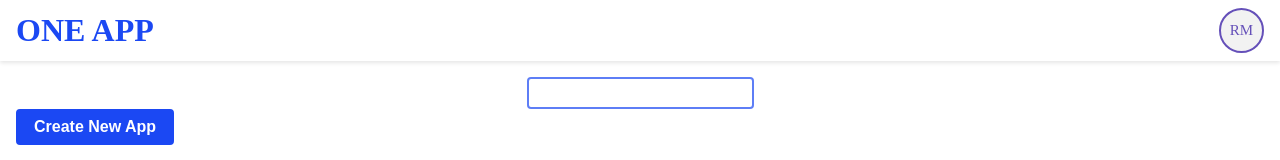
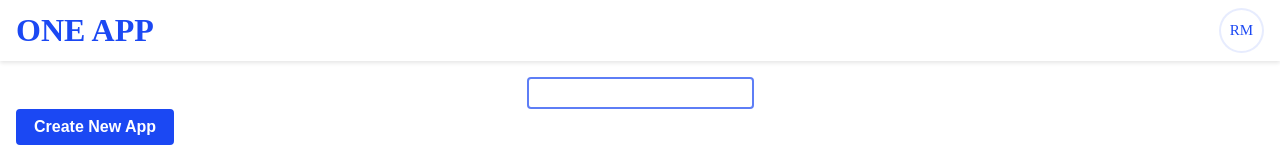
Before and after one commit to rsbh/superdash, a React (Vite) app in the folder frontend/: page / in a window 1280 px wide. Shown: the top 160 px of the page. Built offline with nearby package versions, Linux system fonts and the light colour scheme.

Commit message:
chore: update right sidebar style

```diff
--- a/frontend/src/components/Header/index.tsx
+++ b/frontend/src/components/Header/index.tsx
@@ -2,18 +2,19 @@ import { Link } from "react-router-dom";
 import styled from "styled-components";
 import Button from "../Button";
 import * as Avatar from "@radix-ui/react-avatar";
-import { blackA, violet } from "@radix-ui/colors";
 import { rgba } from "polished";
 
 const StyledHeader = styled.header`
   width: 100%;
-  background-color: white;
+  background-color: ${({ theme }) => theme.colors.white};
   min-height: 48px;
   padding: 8px 16px;
   display: flex;
   justify-content: space-between;
   align-items: center;
   box-shadow: 0 2px 4px 0 ${({ theme }) => rgba(theme.colors.black, 0.1)};
+  position: relative;
+  z-index: 20;
 `;
 
 const AvatarRoot = styled(Avatar.Root)`
@@ -26,8 +27,8 @@ const AvatarRoot = styled(Avatar.Root)`
   width: 45px;
   height: 45px;
   border-radius: 100%;
-  background-color: ${blackA.blackA1};
-  border: 2px solid ${violet.violet11};
+  background-color: ${({ theme }) => theme.colors.white};
+  border: 2px solid ${({ theme }) => rgba(theme.colors.primary, 0.1)};
 `;
 
 const AvatarFallback = styled(Avatar.Fallback)`
@@ -36,7 +37,7 @@ const AvatarFallback = styled(Avatar.Fallback)`
   display: flex;
   align-items: center;
   justify-content: center;
-  color: ${violet.violet11};
+  color: ${({ theme }) => theme.colors.primary};
   font-size: 15px;
   line-height: 1;
   font-weight: 500;
--- a/frontend/src/components/Select/index.tsx
+++ b/frontend/src/components/Select/index.tsx
@@ -26,8 +26,8 @@ const SelectTrigger = styled(RadixSelect.Trigger)`
   cursor: pointer;
   background: ${({ theme }) => theme.colors.white};
   border: 2px solid ${({ theme }) => theme.colors.primary};
-  color: #000;
-  min-width: 120px;
+  color: ${({ theme }) => theme.colors.black};
+  min-width: 80px;
 
   span {
     font-size: 16px;
@@ -40,8 +40,9 @@ const SelectContent = styled(RadixSelect.SelectContent)`
   background-color: ${({ theme }) => theme.colors.white};
   overflow: hidden;
   border-radius: 4px;
-  min-width: 120px;
-  padding: 8px;
+  min-width: 80px;
+  padding: 4px 2px;
+  z-index: 100;
 `;
 
 const SelectViewport = styled(RadixSelect.Viewport)`
--- a/frontend/src/index.css
+++ b/frontend/src/index.css
@@ -14,20 +14,10 @@ body {
 
 
 .drawer {
-  padding: 4px;
-  margin: 4px;
-
-  border: 1px solid black;
   width: 100%;
 }
 
-.component-small {
-  padding: 4px;
-  border-radius: 5%;
-  border: 1px solid black;
-  margin: 4px;
-  cursor: grab;
-}
+
 
 
 .widget-property-item {
--- a/frontend/src/pages/Editor/components/Sidebar.tsx
+++ b/frontend/src/pages/Editor/components/Sidebar.tsx
@@ -14,7 +14,9 @@ const StyledSidebar = styled.div`
   padding: 8px;
 `;
 
-const StyledLink = styled(Link)<{ isActive?: boolean }>`
+const StyledLink = styled(Link).withConfig({
+  shouldForwardProp: (prop) => !["isActive"].includes(prop),
+})<{ isActive?: boolean }>`
   display: flex;
   margin-bottom: 16px;
   width: 100%;
--- a/frontend/src/pages/Editor/pages/WidgetsEditor/components/RightSidePanel/index.tsx
+++ b/frontend/src/pages/Editor/pages/WidgetsEditor/components/RightSidePanel/index.tsx
@@ -15,6 +15,8 @@ interface RightSidePanelProps {
 const RightSidePanelWrapper = styled.div`
   width: 300px;
   border-left: 0.5px solid grey;
+  z-index: 2;
+  background-color: ${({ theme }) => theme.colors.white};
 `;
 
 const StyledTab = styled(Tabs)`
```
